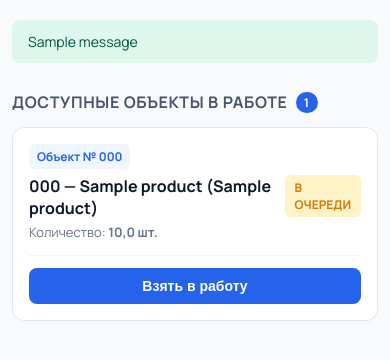
After one commit to GroMVNebE/Django_Management_App, a Django app: template core/templates/employee_dashboard.html in a window 390 px wide. The commit adds this page. Shown: the top 360 px of the page. Run offline with Django 5.2, Linux system fonts and the light colour scheme; the template is opened without the code that fills it: values that come from a table or form of the project are taken from there, others are empty; tables that the repository leaves empty hold one stand-in row (values such as "Sample post"); one stand-in notice (Sample message) is shown.

Commit message:
admin.py: - Зарегистрирована модель работника, чтобы можно было создавать аккаунты рабочих из панели администратора models.py: - В модель Product добавлено свойство available_quantity, отображающее доступное к изготовлению количество изделий urls.py: - Изменение порядка указанных URL для большей логичности - Добавлены адреса страницы работника, функциональные адреса для взятия изделия в работу views.py: - Изменено положение функций, отвечающих за авторизацию/деавторизацию для большей логичности - Добавлены функции для страницы работника, а также служебных страниц для взятия изделия в работу - Адрес перенаправления в зависимости от роли пользователя при переходе на главную страницу изменён на корректный templates (HTML): - Создана страница для работника - Исправлено отображение имени работника на странице с деталями объекта - Улучшена адаптивность интерфейса на странице с деталями объекта

```diff
--- a/core/admin.py
+++ b/core/admin.py
@@ -1,4 +1,5 @@
 from django.contrib import admin
-from .models import ObjectStatus
+from .models import ObjectStatus, Employee
 
 admin.site.register(ObjectStatus)
+admin.site.register(Employee)
--- a/core/models.py
+++ b/core/models.py
@@ -1,4 +1,5 @@
 from django.db import models
+from django.db.models import Sum
 from django.conf import settings
 from django.core.validators import MinValueValidator
 from django.urls import reverse
@@ -105,10 +106,23 @@ class Product(models.Model):
         verbose_name="Оплата"
     )
 
+    @property
+    def available_quantity(self):
+        """Оставшееся доступное количество изделия для изготовления"""
+        used_qty = self.items.aggregate(
+            total=Sum('quantity')
+        )['total'] or Decimal('0.0')
+
+        remaining = Decimal(self.quantity) - used_qty
+        return max(remaining, Decimal('0.0'))
+
     def __str__(self):
         if self.part_name:
             return f"{self.product_number} {self.title} {self.part_name}"
         return f"{self.product_number} {self.title}"
+
+    class Meta:
+        ordering = ['product_number']
 
 
 class Employee(models.Model):
--- /dev/null
+++ b/core/templates/employee_dashboard.html
@@ -0,0 +1,249 @@
+{% load static %}
+<!DOCTYPE html>
+<html lang="ru">
+<head>
+    <meta charset="UTF-8">
+    <meta name="viewport" content="width=device-width, initial-scale=1.0">
+    <title>Список изделий</title>
+    <link rel="stylesheet" href="{% static 'css/main.css' %}">
+    <style>
+        * {
+            box-sizing: border-box;
+        }
+
+        body {
+            font-family: 'Manrope', -apple-system, BlinkMacSystemFont, sans-serif;
+            background-color: #f8fafc;
+            color: #1e293b;
+            margin: 0;
+            padding: 20px 12px;
+        }
+
+        .container {
+            max-width: 800px;
+            margin: 0 auto;
+        }
+
+        .section-title {
+            font-size: 16px;
+            font-weight: 700;
+            color: #475569;
+            margin: 28px 0 14px 0;
+            display: flex;
+            align-items: center;
+            gap: 8px;
+            text-transform: uppercase;
+            letter-spacing: 0.04em;
+        }
+
+        .badge-count {
+            background-color: #2563eb;
+            color: #ffffff;
+            font-size: 12px;
+            padding: 2px 8px;
+            border-radius: 12px;
+        }
+
+        .card {
+            background-color: #ffffff;
+            border: 1px solid #e2e8f0;
+            border-radius: 12px;
+            padding: 16px;
+            margin-bottom: 12px;
+            box-shadow: 0 2px 4px rgba(0, 0, 0, 0.02);
+            transition: border-color 0.2s ease;
+        }
+
+        .card:hover {
+            border-color: #cbd5e1;
+        }
+
+        .card-header {
+            display: flex;
+            justify-content: space-between;
+            align-items: flex-start;
+            gap: 12px;
+            margin-bottom: 8px;
+        }
+
+        .object-tag {
+            display: inline-block;
+            background-color: #eff6ff;
+            color: #2563eb;
+            font-size: 12px;
+            font-weight: 700;
+            padding: 4px 8px;
+            border-radius: 6px;
+            margin-bottom: 6px;
+        }
+
+        .product-title {
+            font-size: 16px;
+            font-weight: 700;
+            color: #0f172a;
+            margin: 0 0 4px 0;
+        }
+
+        .product-meta {
+            font-size: 13px;
+            color: #64748b;
+        }
+
+        .card-actions {
+            margin-top: 14px;
+            padding-top: 12px;
+            border-top: 1px solid #f1f5f9;
+            display: flex;
+            justify-content: flex-end;
+            gap: 8px;
+        }
+
+        .btn {
+            padding: 10px 16px;
+            border-radius: 8px;
+            font-size: 14px;
+            font-weight: 600;
+            border: none;
+            cursor: pointer;
+            text-decoration: none;
+            display: inline-flex;
+            align-items: center;
+            justify-content: center;
+            transition: background-color 0.2s ease;
+        }
+
+        .btn-primary {
+            background-color: #2563eb;
+            color: #ffffff;
+            width: 100%;
+        }
+
+        .btn-primary:hover {
+            background-color: #1d4ed8;
+        }
+
+        .status-badge {
+            display: inline-block;
+            padding: 4px 10px;
+            border-radius: 6px;
+            font-size: 12px;
+            font-weight: 700;
+            text-transform: uppercase;
+        }
+
+        .status-queued {
+            background-color: #fef3c7;
+            color: #d97706;
+        }
+
+        .quantity-form {
+            display: flex; gap: 8px; width: 100%; align-items: center;
+        }
+        .quantity-input {
+            width: 100px; padding: 9px 12px; border: 1px solid #cbd5e1;
+            border-radius: 8px; font-size: 14px; font-weight: 600; text-align: center;
+        }
+        .alert {
+            padding: 12px 16px; border-radius: 8px; margin-bottom: 16px; font-size: 14px;
+        }
+        .alert-success { background-color: #def7ec; color: #03543f; }
+        .alert-error { background-color: #fde8e8; color: #9b1c1c; }
+
+        @media (min-width: 640px) {
+            body {
+                padding: 40px 20px;
+            }
+            .btn-primary {
+                width: auto;
+            }
+            .quantity-form { justify-content: flex-end; }
+        }
+    </style>
+</head>
+<body>
+
+<div class="container">
+    {% if messages %}
+        {% for message in messages %}
+            <div class="alert alert-{% if message.tags == 'error' %}error{% else %}success{% endif %}">
+                {{ message }}
+            </div>
+        {% endfor %}
+    {% endif %}
+    {% if queued_items %}
+        <div class="section-title">
+            <span>Доступные объекты в работе</span>
+            <span class="badge-count">{{  queued_items.count }}</span>
+        </div>
+        {% for item in queued_items %}
+        <div class="card">
+            <span class="object-tag">Объект № {{ item.product.object.number }}</span>
+            <div class="card-header">
+                <div>
+                    <h3 class="product-title">
+                        {{ item.product.product_number }} — {{ item.product.title }}
+                        {% if item.product.part_name %}({{ item.product.part_name }}){% endif %}
+                    </h3>
+                    <div class="product-meta">
+                        Количество: <strong>{{ item.quantity }} шт.</strong>
+                    </div>
+                </div>
+                <span class="status-badge status-queued">В очереди</span>
+            </div>
+
+            <div class="card-actions">
+                <form method="post" action="{% url 'start_queued_item' item.id %}" style="width: 100%; text-align: right;">
+                    {% csrf_token %}
+                    <button type="submit" class="btn btn-primary">Взять в работу</button>
+                </form>
+            </div>
+        </div>
+        {% endfor %}
+    {% else %}
+        <div class="section-title">
+            <span>Доступные объекты в работе</span>
+            <span class="badge-count">{{ available_products.count }}</span>
+        </div>
+
+        {% if available_products %}
+            {% for product in available_products %}
+            <div class="card">
+                <span class="object-tag">Объект № {{ product.object.number }}</span>
+                <div class="card-header">
+                    <div>
+                        <h3 class="product-title">
+                            {{ product.product_number }} — {{ product.title }}
+                            {% if product.part_name %}({{ product.part_name }}){% endif %}
+                        </h3>
+                        <div class="product-meta">
+                            Доступно: <strong>{{ product.available_quantity|floatformat:"-1" }} шт.</strong></strong>
+                        </div>
+                    </div>
+                </div>
+
+                <div class="card-actions">
+                    <form method="post" action="{% url 'start_product_item' product.id %}" class="quantity-form">
+                        {% csrf_token %}
+                        <label for="qty_{{ product.id }}" style="font-size: 13px; color: #64748b;">Кол-во:</label>
+                        <input
+                            type="number"
+                            id="qty_{{ product.id }}"
+                            name="quantity"
+                            value="{{ product.available_quantity }}"
+                            min="0.1"
+                            max="{{ product.available_quantity }}"
+                            step="0.1"
+                            class="quantity-input"
+                            required
+                        >
+                        <button type="submit" class="btn btn-primary">Взять в работу</button>
+                    </form>
+                </div>
+            </div>
+            {% endfor %}
+        {% endif %}
+    {% endif %}
+</div>
+
+</body>
+</html>
--- a/core/templates/object_detail.html
+++ b/core/templates/object_detail.html
@@ -225,6 +225,10 @@
                 font-size: 22px;
             }
 
+            .status-badge {
+                width: 50%;
+            }
+
             .items-table thead {
                 display: none;
             }
@@ -336,7 +340,7 @@
                         <td data-label="Кол-во">{{ item.quantity }} шт.</td>
                         <td data-label="Работник">
                             {% if item.employee %}
-                                {{ item.employee.full_name }}
+                                {{ item.employee }}
                             {% else %}
                                 <span style="color: #94a3b8;">Не назначен</span>
                             {% endif %}
--- a/core/urls.py
+++ b/core/urls.py
@@ -2,7 +2,9 @@ from django.urls import path
 from . import views
 
 urlpatterns = [
-    path('', views.index),
+    path('', views.index, name='index'),
+    path('login/', views.login_view, name='login'),
+    path('logout/', views.logout_view, name='logout'),
     path('master', views.master_dashboard, name='master_dashboard'),
     path('master/import/', views.import_objects_view, name='import_objects'),
     path('master/object/<str:hashed_id>/',
@@ -11,6 +13,9 @@ urlpatterns = [
          views.toggle_object_status_view, name='toggle_object_status'),
     path('master/object/<int:object_id>/delete/',
          views.delete_object_view, name='delete_object'),
-    path('login/', views.login_view, name='login'),
-    path('logout/', views.logout_view, name='logout'),
+    path('employee/', views.employee_dashboard, name='employee_dashboard'),
+    path('employee/item/<int:item_id>/start/',
+         views.start_queued_item, name='start_queued_item'),
+    path('employee/product/<int:product_id>/start/',
+         views.start_product_item, name='start_product_item'),
 ]
```
Also changed, not shown: core/views.py (+142 -22 lines), core/migrations/0004_alter_product_options.py (added).
